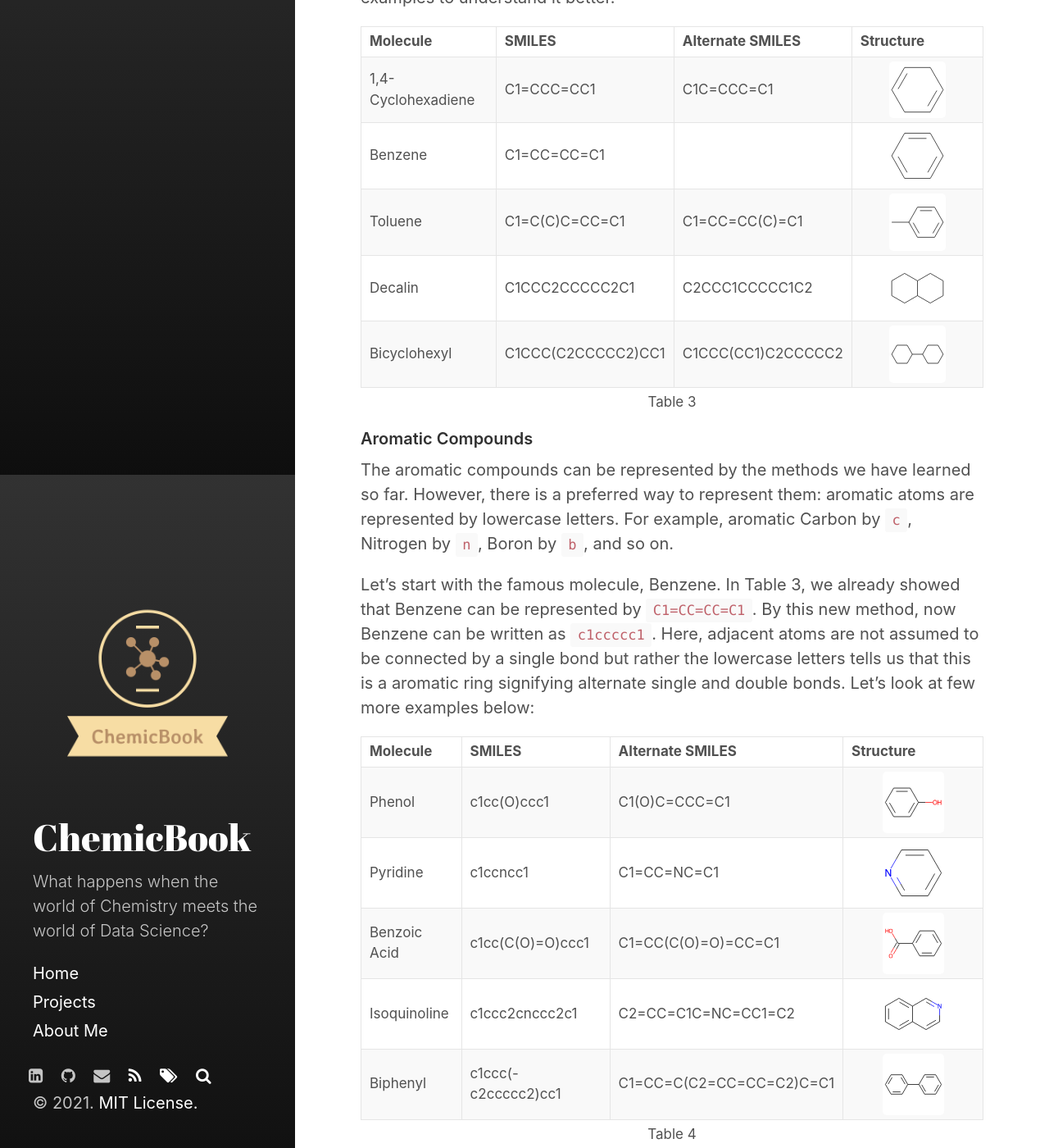
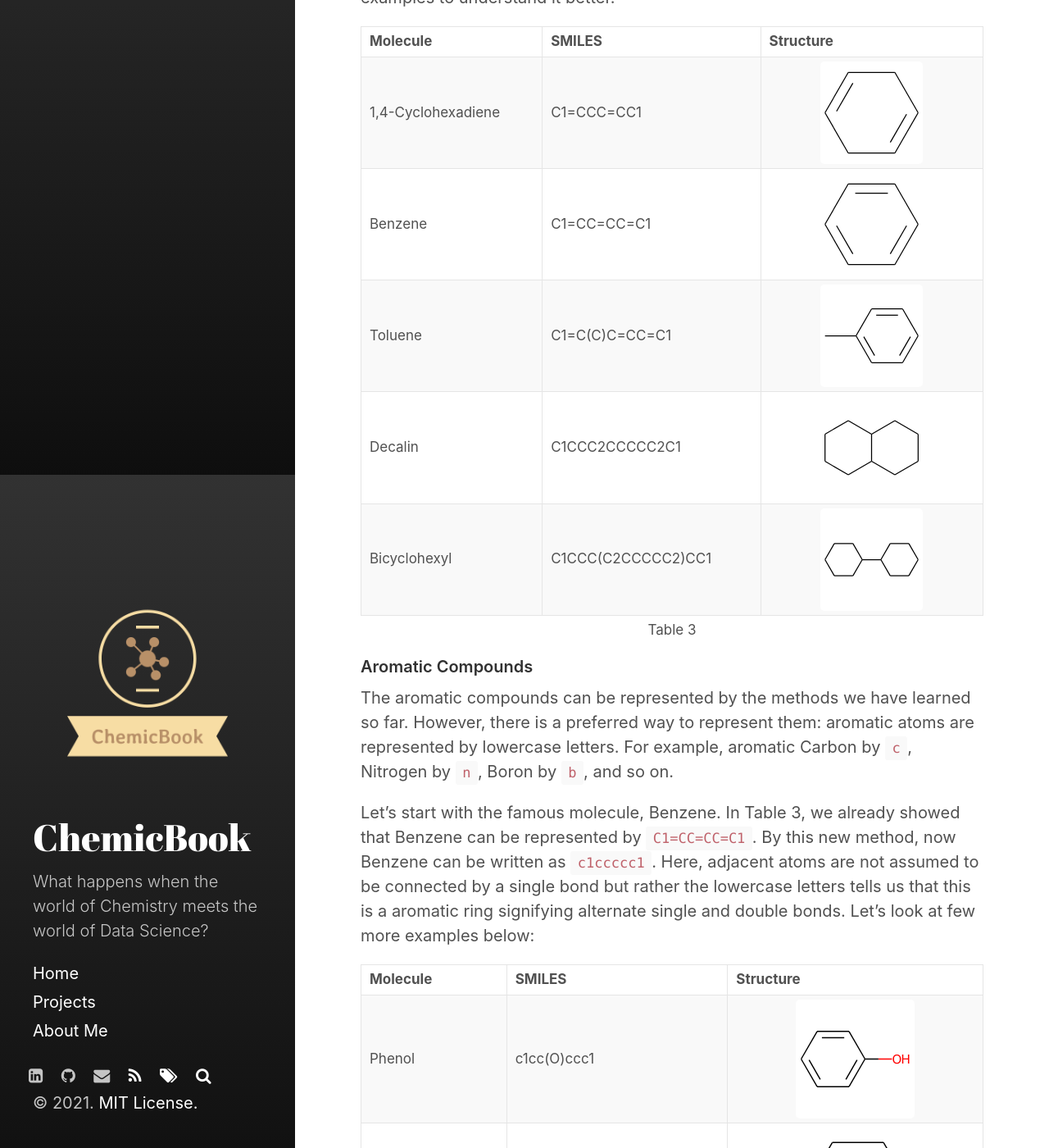
Before and after one commit to kmnis/kmnis.github.io, a Jekyll site: the page built from _posts/2021-02-13-different-methods-to-represent-chemical-molecules.md, in a window 1280 px wide and 1400 px high, scrolled down 3921 px. Shown: the whole window at 82% size. Built offline with Jekyll 4.4.1, drawn with Linux system fonts in a browser that asks for light colours; nearby versions of some CDN libraries.

Commit message:
Removed Alternate SMILES column from tables in the blog

```diff
--- a/_posts/2021-02-13-different-methods-to-represent-chemical-molecules.md
+++ b/_posts/2021-02-13-different-methods-to-represent-chemical-molecules.md
@@ -159,7 +159,7 @@ What if there are 2 rings? Then we break one bond each from both the rings and a
     <tr>
       <th>Molecule</th>
       <th>SMILES</th>
-      <th>Alternate SMILES</th>
+      <!-- <th>Alternate SMILES</th> -->
       <th>Structure</th>
     </tr>
   </thead>
@@ -167,31 +167,31 @@ What if there are 2 rings? Then we break one bond each from both the rings and a
     <tr>
       <td>1,4-Cyclohexadiene</td>
       <td>C1=CCC=CC1</td>
-      <td>C1C=CCC=C1</td>
+      <!-- <td>C1C=CCC=C1</td> -->
       <td><img style="margin: auto" src="/_images/1,4-cyclohexadiene.svg" width="50%"/></td>
     </tr>
     <tr>
       <td>Benzene</td>
       <td>C1=CC=CC=C1</td>
-      <td></td>
+      <!-- <td></td> -->
       <td><img style="margin: auto" src="/_images/benzene.svg" width="50%"/></td>
     </tr>
     <tr>
       <td>Toluene</td>
       <td>C1=C(C)C=CC=C1</td>
-      <td>C1=CC=CC(C)=C1</td>
+      <!-- <td>C1=CC=CC(C)=C1</td> -->
       <td><img style="margin: auto" src="/_images/toluene.svg" width="50%"/></td>
     </tr>
     <tr>
       <td>Decalin</td>
       <td>C1CCC2CCCCC2C1</td>
-      <td>C2CCC1CCCCC1C2</td>
+      <!-- <td>C2CCC1CCCCC1C2</td> -->
       <td><img style="margin: auto" src="/_images/decalin.svg" width="50%"/></td>
     </tr>
     <tr>
       <td>Bicyclohexyl</td>
       <td>C1CCC(C2CCCCC2)CC1</td>
-      <td>C1CCC(CC1)C2CCCCC2</td>
+      <!-- <td>C1CCC(CC1)C2CCCCC2</td> -->
       <td><img style="margin: auto" src="/_images/bicyclohexyl.svg" width="50%"/></td>
     </tr>
   </tbody>
@@ -208,7 +208,7 @@ Let's start with the famous molecule, Benzene. In Table 3, we already showed tha
     <tr>
       <th>Molecule</th>
       <th>SMILES</th>
-      <th>Alternate SMILES</th>
+      <!-- <th>Alternate SMILES</th> -->
       <th>Structure</th>
     </tr>
   </thead>
@@ -216,31 +216,31 @@ Let's start with the famous molecule, Benzene. In Table 3, we already showed tha
     <tr>
       <td>Phenol</td>
       <td>c1cc(O)ccc1</td>
-      <td>C1(O)C=CCC=C1</td>
+      <!-- <td>C1(O)C=CCC=C1</td> -->
       <td><img style="margin: auto" src="/_images/phenol.svg" width="50%"/></td>
     </tr>
     <tr>
       <td>Pyridine</td>
       <td>c1ccncc1</td>
-      <td>C1=CC=NC=C1</td>
+      <!-- <td>C1=CC=NC=C1</td> -->
       <td><img style="margin: auto" src="/_images/pyridine.svg" width="50%"/></td>
     </tr>
     <tr>
       <td>Benzoic Acid</td>
       <td>c1cc(C(O)=O)ccc1</td>
-      <td>C1=CC(C(O)=O)=CC=C1</td>
+      <!-- <td>C1=CC(C(O)=O)=CC=C1</td> -->
       <td><img style="margin: auto" src="/_images/benzoicacid.svg" width="50%"/></td>
     </tr>
     <tr>
       <td>Isoquinoline</td>
       <td>c1ccc2cnccc2c1</td>
-      <td>C2=CC=C1C=NC=CC1=C2</td>
+      <!-- <td>C2=CC=C1C=NC=CC1=C2</td> -->
       <td><img style="margin: auto" src="/_images/isoquinoline.svg" width="50%"/></td>
     </tr>
     <tr>
       <td>Biphenyl</td>
       <td>c1ccc(-c2ccccc2)cc1</td>
-      <td>C1=CC=C(C2=CC=CC=C2)C=C1</td>
+      <!-- <td>C1=CC=C(C2=CC=CC=C2)C=C1</td> -->
       <td><img style="margin: auto" src="/_images/biphenyl.svg" width="50%"/></td>
     </tr>
   </tbody>
```
